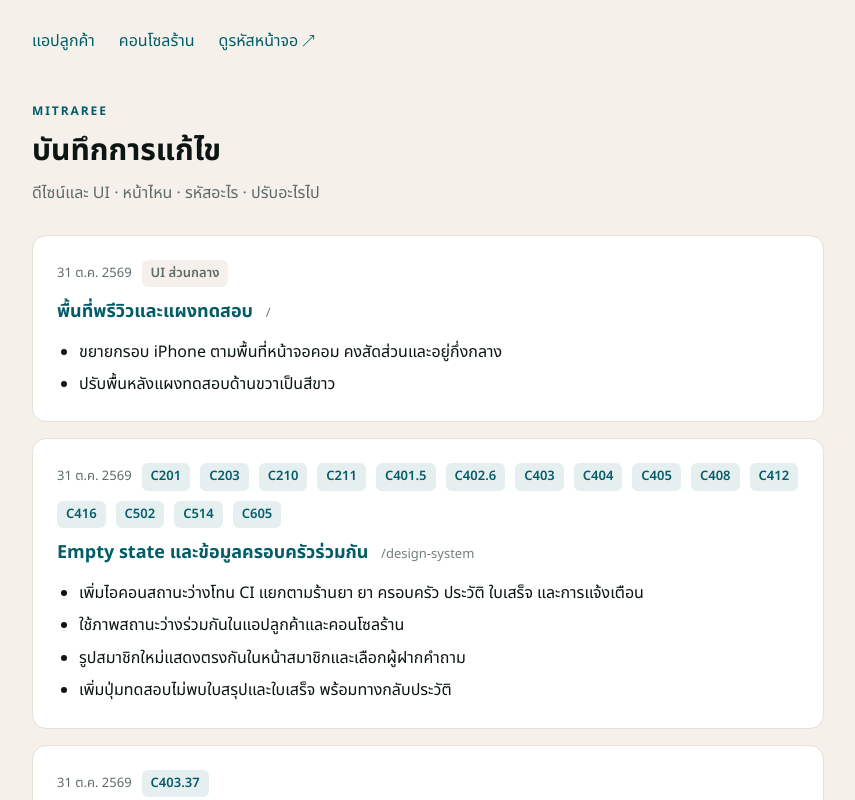
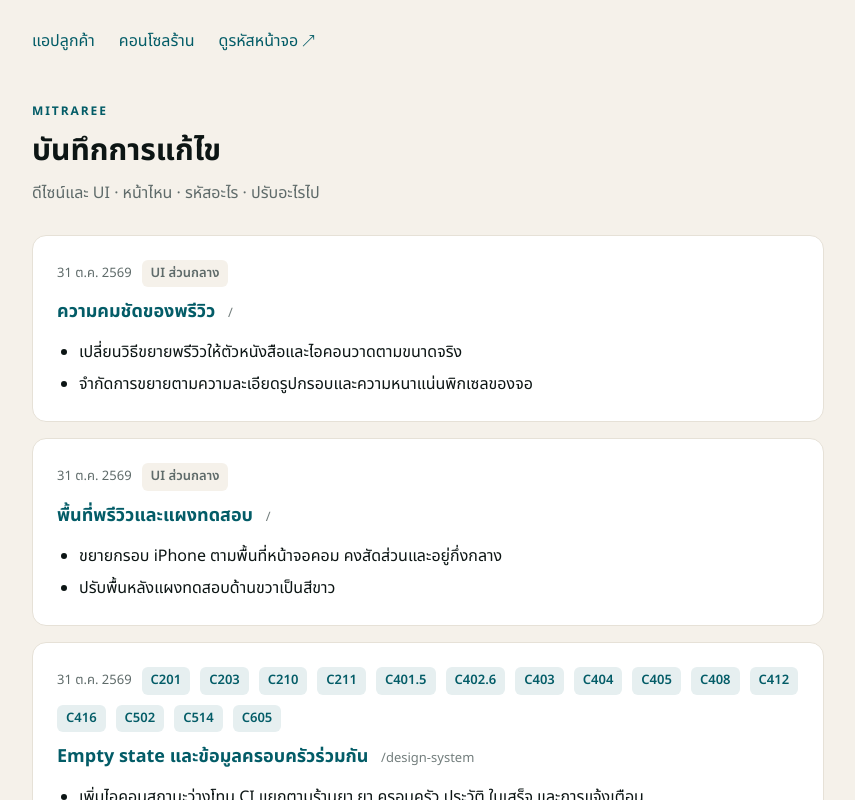
Before and after one commit to asmydeveloper/Telepharmacy, a Next.js app: page /log in a window 1280 px wide. Shown: the top 800 px of the page, without its empty margins (212-1067 px from the left). Built offline with nearby package versions, Linux system fonts and the light colour scheme.

Commit message:
[Fix] Resolution

```diff
--- a/src/data/change-log.json
+++ b/src/data/change-log.json
@@ -1,4 +1,14 @@
 [
+  {
+    "date": "2026-10-31",
+    "page": "ความคมชัดของพรีวิว",
+    "path": "/",
+    "codes": [],
+    "changes": [
+      "เปลี่ยนวิธีขยายพรีวิวให้ตัวหนังสือและไอคอนวาดตามขนาดจริง",
+      "จำกัดการขยายตามความละเอียดรูปกรอบและความหนาแน่นพิกเซลของจอ"
+    ]
+  },
   {
     "date": "2026-10-31",
     "page": "พื้นที่พรีวิวและแผงทดสอบ",
--- a/src/styles/preview-device.css
+++ b/src/styles/preview-device.css
@@ -7,9 +7,9 @@ html.bare .device-frame-image,html.mob .device-frame-image {display:none}
 html.bare .device-real,html.mob .device-real {width:auto;height:auto}
 html.bare .device-real>.phone,html.mob .device-real>.phone {inset:0;width:auto;height:auto;border-radius:0;box-shadow:none}
 html.bare.chrome .device-real>.phone>.island {display:flex}
-/* Center using the stage viewport, independent of the frame's unscaled layout size. */
-.stage>.device-real {position:absolute;left:50%;top:50%;transform:translate(-50%,-50%) scale(var(--k,1));transform-origin:center}
-html.bare .stage>.device-real,html.mob .stage>.device-real {position:fixed;inset:0;transform:none}
+/* Layout zoom redraws text and vectors at the target size instead of scaling a composited phone layer. */
+.stage>.device-real {position:relative;left:auto;top:auto;transform:none;zoom:var(--k,1)}
+html.bare .stage>.device-real,html.mob .stage>.device-real {position:fixed;inset:0;transform:none;zoom:1}
 
 /* Reviewer workspace: separate from the portable app canvas. */
 .stage {background:#F0F7F7}
```
Also changed, not shown: public/runtime/customer.js.
